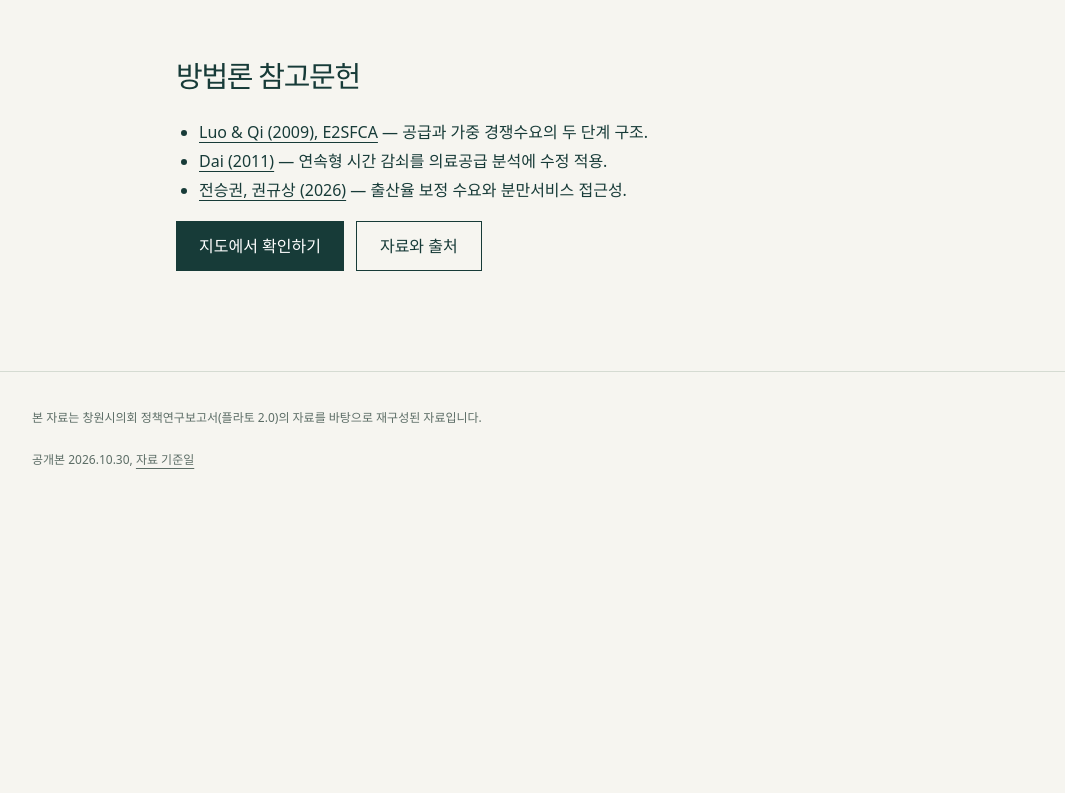
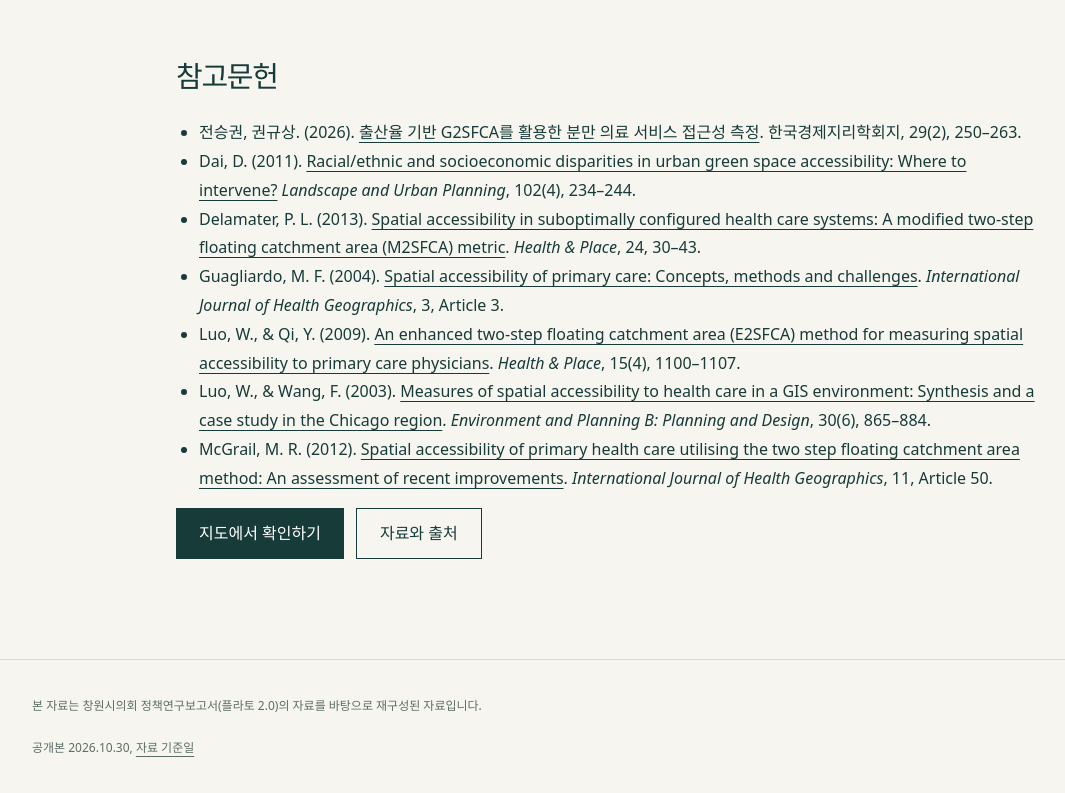
Before and after one commit to stan2eey/changwon-si-medical-accessibility, an Astro site: page /changwon-si-medical-accessibility/methods in a window 1280 px wide. Shown: the part 4634-5427 px from the top of the page, without its empty margins (32-1097 px from the left). Before the commit the page ends 5140 px from the top, so only its background shows below. Built offline with nearby package versions, Linux system fonts and the light colour scheme; Astro itself is replaced by a stand-in of ours.

Commit message:
Expand bibliography with verified full citations

```diff
--- a/src/pages/methods.astro
+++ b/src/pages/methods.astro
@@ -14,4 +14,13 @@ const equations=[String.raw`R_{j,q,c}=\frac{S_{j,q}}{\sum_k P_{k,q}\,g(t_{kj};c)
 <h2>비율의 분모와 평균의 분모</h2><div class="equation" set:html={math(String.raw`\text{초과지역 비율}=100\frac{\sum_{i\in V_a}P_i\,\mathbf1(T_i>c)}{\sum_{i\in a}P_i}`)}/><div class="equation" set:html={math(String.raw`\overline A_a=\frac{\sum_{i\in V_a}P_i A_i}{\sum_{i\in V_a}P_i}`)}/><p><em>V</em>는 해당 서비스의 값이 계산된 격자입니다. 초과지역 비율의 분모는 지역의 전체 대상인구입니다. 점수 평균은 값이 계산된 격자의 인구만 분모에 사용합니다.</p><p>분만에서는 위 식의 <em>P</em>를 기대출생아로 바꿉니다. 인구 원값은 공간배분 추정치이므로 웹 화면의 반올림한 수를 다시 나누면 마지막 자리가 달라질 수 있습니다.</p>
 <h2>인력 공급률과 비교집단</h2><div class="equation" set:html={math(String.raw`r_G=100{,}000\frac{\sum_{a\in G}N_a}{\sum_{a\in G}P_a}`)}/><p>의료인력은 2026년 6월, 인구는 2026년 9월 기준입니다. 산부인과는 여성, 소아청소년과는 0~19세 인구, 나머지는 전체 주민 10만 명당 인원입니다. 도시별 비율의 단순평균이 아닌 집단 합계의 인구가중률입니다.</p><p>전국은 창원을 포함합니다. 타 특례시는 수원, 고양, 용인, 화성 4곳입니다. 의대 보유 비수도권 17개 도시는 연구의 비교집단입니다. 100m 접근성 분석에 쓰인 기관별 10월 등록정보와 도시 비교의 6월 의료인력은 기준이 다르므로 구분해 표시합니다.</p>
 <h2 id="scenario">입지 시뮬레이션</h2><p>기존 분만기관을 유지하고 마산의료원에서 분만실 4병상을 운영한다고 가정했습니다.</p><a href={`${base}data/#masan-scenario`}>입지 시뮬레이션 결과표 →</a>
-<h2 id="policy">연구자의 정책 검토 제안</h2><div class="table-wrap"><table><thead><tr><th>분석에서 나타난 조건</th><th>검토할 대응</th><th>추가 확인사항</th></tr></thead><tbody><tr><td>비교상 공급률이 낮은 과목</td><td>인력 구성, 진료기능 점검</td><td>충원 곤란, 근무시간, 이용 수요</td></tr><tr><td>기관까지의 시간이 긴 지역</td><td>기존 기관 연계, 기능 보강</td><td>실제 이용기관, 이동수단, 제공기능</td></tr><tr><td>대체기관이 제한된 지역</td><td>기능 유지, 전원체계 점검</td><td>운영시간, 당직, 수용능력</td></tr></tbody></table></div><h2>방법론 참고문헌</h2><ul><li><a href="https://doi.org/10.1016/j.healthplace.2009.06.002">Luo & Qi (2009), E2SFCA</a> — 공급과 가중 경쟁수요의 두 단계 구조.</li><li><a href="https://wetlands.ucsc.edu/assets/files/6.pdf">Dai (2011)</a> — 연속형 시간 감쇠를 의료공급 분석에 수정 적용.</li><li><a href="https://doi.org/10.23841/egsk.2026.29.2.250">전승권, 권규상 (2026)</a> — 출산율 보정 수요와 분만서비스 접근성.</li></ul><div class="actions"><a class="button" href={`${base}explore/`}>지도에서 확인하기</a><a class="button secondary" href={`${base}data/`}>자료와 출처</a></div></main></Layout>
+<h2 id="policy">연구자의 정책 검토 제안</h2><div class="table-wrap"><table><thead><tr><th>분석에서 나타난 조건</th><th>검토할 대응</th><th>추가 확인사항</th></tr></thead><tbody><tr><td>비교상 공급률이 낮은 과목</td><td>인력 구성, 진료기능 점검</td><td>충원 곤란, 근무시간, 이용 수요</td></tr><tr><td>기관까지의 시간이 긴 지역</td><td>기존 기관 연계, 기능 보강</td><td>실제 이용기관, 이동수단, 제공기능</td></tr><tr><td>대체기관이 제한된 지역</td><td>기능 유지, 전원체계 점검</td><td>운영시간, 당직, 수용능력</td></tr></tbody></table></div><h2 id="references">참고문헌</h2>
+<ul class="references">
+<li>전승권, 권규상. (2026). <a href="https://doi.org/10.23841/egsk.2026.29.2.250">출산율 기반 G2SFCA를 활용한 분만 의료 서비스 접근성 측정</a>. <em>한국경제지리학회지</em>, 29(2), 250–263.</li>
+<li>Dai, D. (2011). <a href="https://doi.org/10.1016/j.landurbplan.2011.05.002">Racial/ethnic and socioeconomic disparities in urban green space accessibility: Where to intervene?</a> <em>Landscape and Urban Planning</em>, 102(4), 234–244.</li>
+<li>Delamater, P. L. (2013). <a href="https://doi.org/10.1016/j.healthplace.2013.07.012">Spatial accessibility in suboptimally configured health care systems: A modified two-step floating catchment area (M2SFCA) metric</a>. <em>Health &amp; Place</em>, 24, 30–43.</li>
+<li>Guagliardo, M. F. (2004). <a href="https://doi.org/10.1186/1476-072X-3-3">Spatial accessibility of primary care: Concepts, methods and challenges</a>. <em>International Journal of Health Geographics</em>, 3, Article 3.</li>
+<li>Luo, W., &amp; Qi, Y. (2009). <a href="https://doi.org/10.1016/j.healthplace.2009.06.002">An enhanced two-step floating catchment area (E2SFCA) method for measuring spatial accessibility to primary care physicians</a>. <em>Health &amp; Place</em>, 15(4), 1100–1107.</li>
+<li>Luo, W., &amp; Wang, F. (2003). <a href="https://doi.org/10.1068/b29120">Measures of spatial accessibility to health care in a GIS environment: Synthesis and a case study in the Chicago region</a>. <em>Environment and Planning B: Planning and Design</em>, 30(6), 865–884.</li>
+<li>McGrail, M. R. (2012). <a href="https://doi.org/10.1186/1476-072X-11-50">Spatial accessibility of primary health care utilising the two step floating catchment area method: An assessment of recent improvements</a>. <em>International Journal of Health Geographics</em>, 11, Article 50.</li>
+</ul><div class="actions"><a class="button" href={`${base}explore/`}>지도에서 확인하기</a><a class="button secondary" href={`${base}data/`}>자료와 출처</a></div></main></Layout>
```
